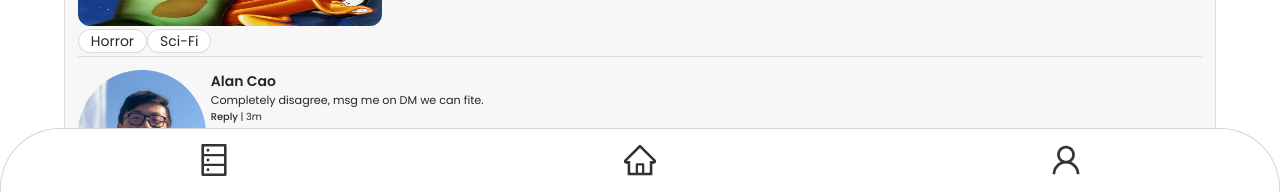
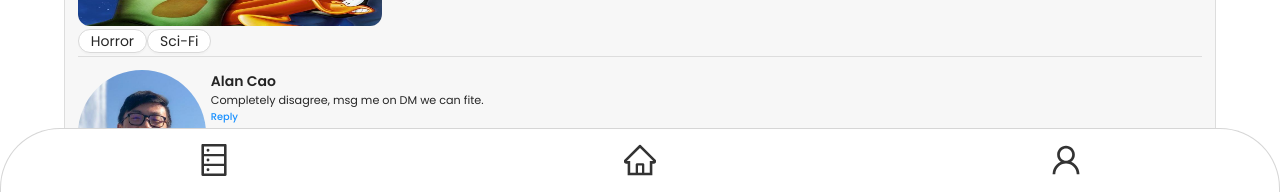
Before and after one commit to leestanley/watchly, a React (Create React App) app in the folder client/: page / in a window 1280 px wide. Shown: the part 608-800 px from the top of the page. Built offline with nearby package versions, Linux system fonts and the light colour scheme.

Commit message:
added comment/reply system

```diff
--- /dev/null
+++ b/client/src/components/CommentSection/Comment/index.jsx
@@ -0,0 +1,89 @@
+import React, { useState, useEffect } from 'react';
+import { Form, Input, Button } from 'antd';
+import { MessageOutlined, EllipsisOutlined } from '@ant-design/icons';
+import pfp from '../../../assets/tmpprofilepic.jpg';
+import './style.scss';
+
+const Comment = ({ comment }) => {
+    const [newReply, setNewReply] = useState(false);
+
+    const [replies, setReplies] = useState(comment.replies);
+
+    useEffect(() => {
+        setReplies(comment.replies);
+    }, [comment.replies]);
+
+    const openReply = (e) => {
+        e.preventDefault();
+        setNewReply(true);
+    };
+
+    const createReply = (values) => {
+        setReplies(replies => [...replies, {
+            uuid: 4,
+            profile: {
+                pfp: pfp,
+                name: 'Scott Klemmer'
+            },
+            content: values.reply
+        }]);
+    };
+
+    // later add check for empty reply
+    const renderReplyEditor = () => {
+        if (newReply) {
+            return (
+                <div className="reply-editor">
+                    <Form onFinish={createReply} className="reply-form">
+                        <Form.Item name="reply">
+                            <Input placeholder="Write a reply..." style={{ width: 237 }} />
+                        </Form.Item>
+                        <Form.Item>
+                            <Button htmlType="submit">
+                                <MessageOutlined />
+                            </Button>
+                        </Form.Item>
+                    </Form>
+                </div>
+            );
+        }
+    };
+
+    const renderReplies = () => {
+        return replies.map((reply) => {
+            return (
+                <div className="Reply" key={reply.uuid}>
+                    <div className="comment-info">
+                        <img className="commenter-pic" src={reply.profile.pfp} alt="Profile"></img>
+                        <div className="comment-details">
+                            <p className="commenter-name">{reply.profile.name}</p>
+                            <p className="comment-content">{reply.content}</p>
+                            <p className="comment-reply"><a className="bold-reply" onClick={openReply} href="/#">Reply</a></p>
+                        </div>
+                    </div>
+                    <EllipsisOutlined className="comment-more-icon" />
+                </div>
+            );
+        });
+    }
+
+    return (
+        <div className="Comment">
+            <div className="main-comment">
+                <div className="comment-info">
+                    <img className="commenter-pic" src={comment.profile.pfp} alt="Profile"></img>
+                    <div className="comment-details">
+                        <p className="commenter-name">{comment.profile.name}</p>
+                        <p className="comment-content">{comment.content}</p>
+                        <p className="comment-reply"><a className="bold-reply" onClick={openReply} href="/#">Reply</a></p>
+                    </div>
+                </div>
+                <EllipsisOutlined className="comment-more-icon" />
+            </div>
+            {renderReplies()}
+            {renderReplyEditor()}
+    </div>
+    );
+};
+
+export default Comment;
--- /dev/null
+++ b/client/src/components/CommentSection/Comment/style.scss
@@ -0,0 +1,94 @@
+.Comment {
+    .main-comment {
+        display: flex;
+        justify-content: space-between;
+        margin: 1vw;
+
+        .comment-info {
+            display: flex;
+
+            .commenter-pic {
+                height: 10vw;
+                width: 10vw;
+                border-radius: 50%;
+            }
+
+            .comment-details {
+                .commenter-name {
+                    font-weight: 600;
+                }
+
+                .comment-content {
+                    font-size: 0.8em;
+                }
+
+                .comment-reply {
+                    font-size: 0.7em;
+
+                    .bold-reply {
+                        font-weight: 500;
+                    }
+                }
+
+                p {
+                    margin: 0 5px;
+                }
+            }
+        }
+
+        .comment-more-icon {
+            font-size: 24px;
+        }
+    }
+
+    .reply-editor {
+        .reply-form {
+            display: flex;
+            justify-content: flex-end;
+            margin: 1vh;
+        }
+    }
+
+    .Reply {
+        display: flex;
+        justify-content: space-between;
+        margin: 1vw;
+
+        .comment-info {
+            display: flex;
+            margin-left: 11vw;
+
+            .commenter-pic {
+                height: 10vw;
+                width: 10vw;
+                border-radius: 50%;
+            }
+
+            .comment-details {
+                .commenter-name {
+                    font-weight: 600;
+                }
+
+                .comment-content {
+                    font-size: 0.8em;
+                }
+
+                .comment-reply {
+                    font-size: 0.7em;
+
+                    .bold-reply {
+                        font-weight: 500;
+                    }
+                }
+
+                p {
+                    margin: 0 5px;
+                }
+            }
+        }
+
+        .comment-more-icon {
+            font-size: 24px;
+        }
+    }
+}
--- /dev/null
+++ b/client/src/components/CommentSection/index.jsx
@@ -0,0 +1,70 @@
+import React, { useState, useEffect } from 'react';
+import Comment from './Comment';
+import { Form, Input, Button } from 'antd';
+import { MessageOutlined } from '@ant-design/icons';
+import pfp from '../../assets/tmpprofilepic.jpg';
+import './style.scss';
+
+const CommentSection = ({ commentList }) => {
+    /*
+    const [comments, setComments] = useState([{ uuid: "loading", author: "Loading", time: Date.now(), content: "Loading", childList: [], score: 0 }]);
+
+    useEffect(() => {
+        API.getComments(postId)
+            .then(response => {
+                setComments(response.data)
+            })
+            .catch(error => {
+
+            })
+    }, [newComment, refreshComments])
+    */
+
+    const [comments, setComments] = useState(commentList);
+
+    useEffect(() => {
+        setComments(commentList);
+    }, [commentList]);
+
+    const renderComments = () => {
+        return comments.map((comment) => {
+            return (
+                <Comment key={comment.uuid} comment={comment} />
+            );
+        });
+    };
+
+    const handleCreateComment = (values) => {
+        setComments(comments => [...comments, {
+            uuid: 3,
+            profile: {
+                pfp: pfp,
+                name: 'Stanley Lee'
+            },
+            content: values.comment,
+            replies: []
+        }]);
+        // console.log(commentList);
+    }
+
+    // add check for empty comment later on, disable form submit if empty
+    return (
+        <div className="CommentSection">
+            <div className="comment-list">
+                {renderComments()}
+            </div>
+            <Form onFinish={handleCreateComment} className="comment-form">
+                <Form.Item name="comment">
+                    <Input placeholder="Write a comment..." style={{ width: 280 }} />
+                </Form.Item>
+                <Form.Item>
+                    <Button htmlType="submit">
+                        <MessageOutlined />
+                    </Button>
+                </Form.Item>
+            </Form>
+        </div>
+    );
+};
+
+export default CommentSection;
--- /dev/null
+++ b/client/src/components/CommentSection/style.scss
@@ -0,0 +1,4 @@
+.comment-form {
+    display: flex;
+    margin: 1vw;
+}
--- a/client/src/components/Post/index.jsx
+++ b/client/src/components/Post/index.jsx
@@ -1,11 +1,34 @@
 import { Button } from 'antd';
 import { EllipsisOutlined } from '@ant-design/icons';
+import CommentSection from '../CommentSection';
 import pfp from '../../assets/tmpprofilepic.jpg';
 import movieimg from '../../assets/spacejam.jpg';
 
 import './style.scss';
 
 const Post = () => {
+    // remove later
+    const commentList = [
+        {
+            uuid: 1,
+            profile: {
+                pfp: pfp,
+                name: 'Alan Cao'
+            },
+            content: 'Completely disagree, msg me on DM we can fite.',
+            replies: []
+        },
+        {
+            uuid: 2,
+            profile: {
+                pfp: pfp,
+                name: 'Henry Luu'
+            },
+            content: 'Tbh Henry Chan shoulda won the oscar instead.',
+            replies: []
+        },
+    ];
+
     return(
         <div className="post-container">
             <div className="post-header">
@@ -40,33 +63,7 @@ const Post = () => {
                     <Button shape="round" size="small">Sci-Fi</Button>
                 </div>
             </div>
-            <div className="comment-section">
-                <div className="comment">
-                    <div className="comment-info">
-                        <img className="commenter-pic" src={pfp} alt="Profile"></img>
-                        <div className="comment-details">
-                            <p className="commenter-name">Alan Cao</p>
-                            <p className="comment-content">Completely disagree, msg me on DM we can fite.</p>
-                            <p className="comment-reply"><span className="bold-reply">Reply</span> | 3m</p>
-                        </div>
-                    </div>
-                    <EllipsisOutlined className="comment-more-icon" />
-                </div>
-                <div className="comment">
-                    <div className="comment-info">
-                        <img className="commenter-pic" src={pfp} alt="Profile"></img>
-                        <div className="comment-details">
-                            <p className="commenter-name">Henry Luu</p>
-                            <p className="comment-content">Tbh Henry Chan shoulda won the oscar instead.</p>
-                            <p className="comment-reply"><span className="bold-reply">Reply</span> | 5m</p>
-                        </div>
-                    </div>
-                    <EllipsisOutlined className="comment-more-icon" />
-                </div>
-                <div className="write-comment">
-                    <input className="comment-input" placeholder="Write a comment"></input>
-                </div>
-            </div>
+            <CommentSection commentList={commentList} />
         </div>
     );
 };
```
